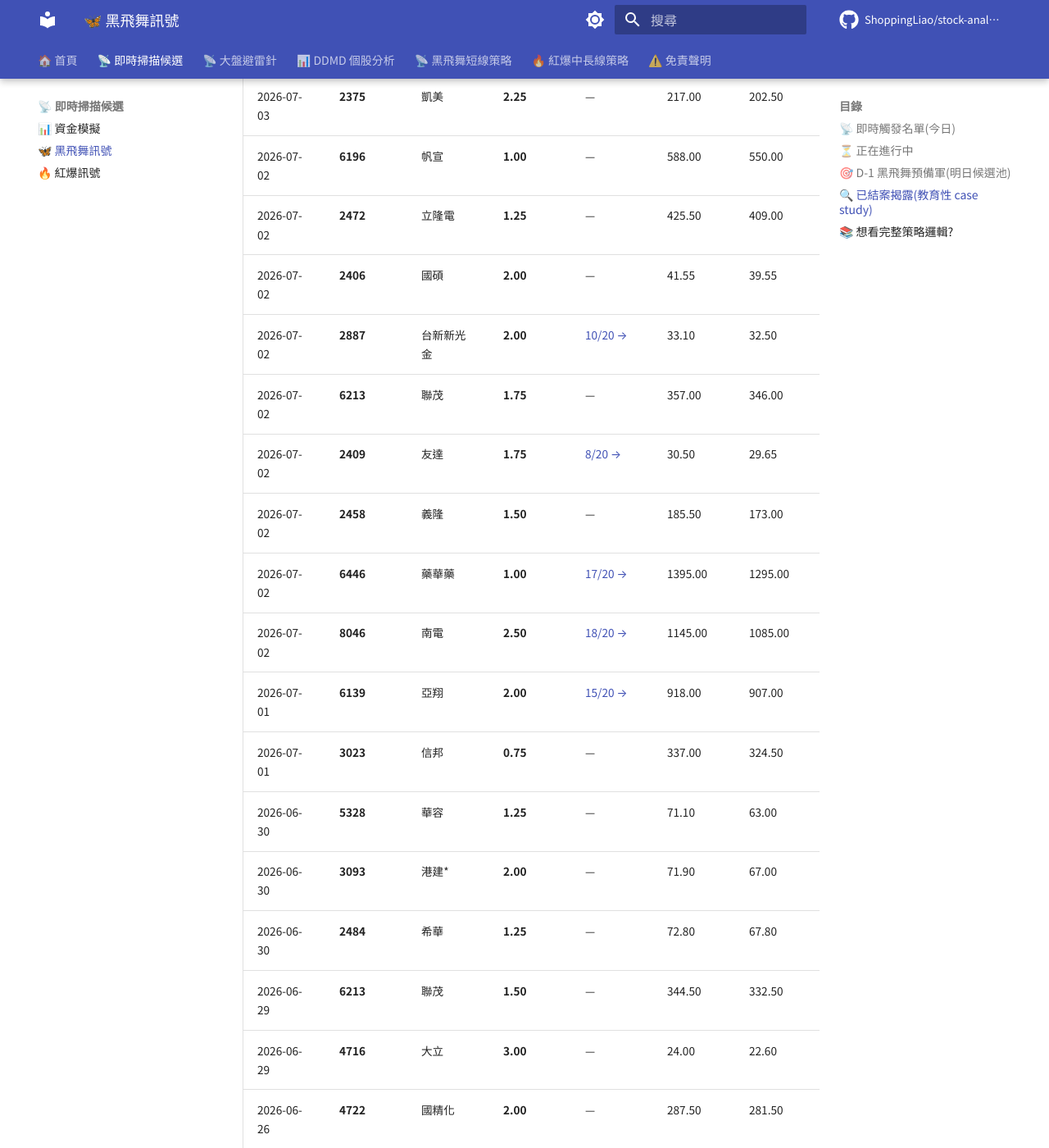
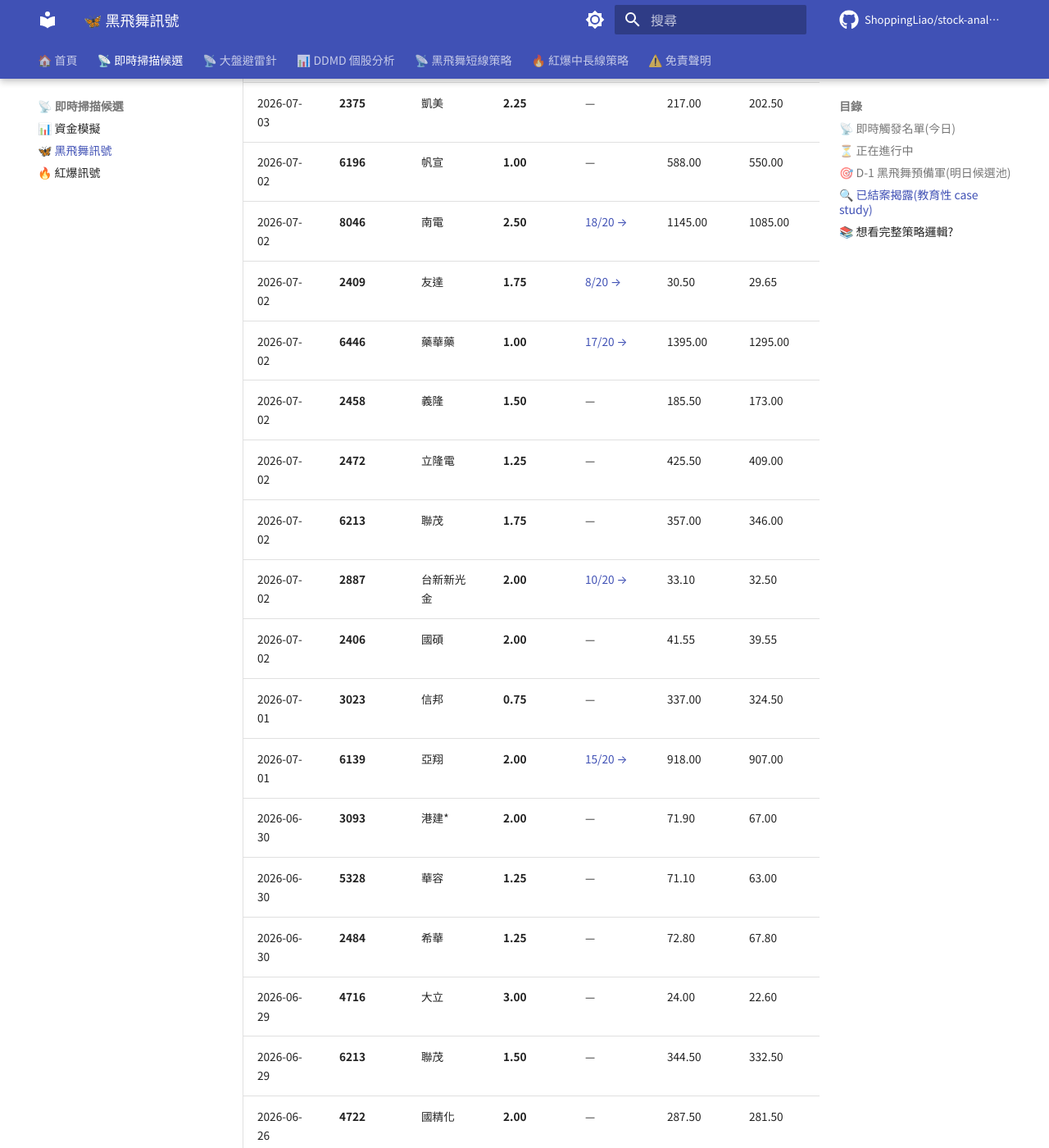
Before and after one commit to ShoppingLiao/stock-analysis-public, an MkDocs documentation site: the page built from docs/signals_black_butterfly.md, in a window 1280 px wide and 1400 px high, scrolled down 3672 px. Shown: the whole window at 82% size. Built offline with MkDocs 1.6.1 and Material for MkDocs 9.7.7, drawn with Linux system fonts in a browser that asks for light colours; comment, search, counter and statistics services are not loaded; some of the changed text lies outside the part shown.

```diff
--- a/docs/signals_black_butterfly.md
+++ b/docs/signals_black_butterfly.md
@@ -95,33 +94,33 @@
 | 2026-07-06 | **2302** | 麗正 | **1.00** | — | 52.50 | 51.00 | 57.75 | 🟢 ❌ 停損 | -2.86% | +0.19% | -8.95% |
 | 2026-07-03 | **2375** | 凱美 | **2.25** | — | 217.00 | 202.50 | 238.70 | 🟢 ❌ 停損 | -6.68% | +4.84% | -11.75% |
 | 2026-07-02 | **6196** | 帆宣 | **1.00** | — | 588.00 | 550.00 | 646.80 | 🟢 ❌ 停損 | -6.46% | +1.36% | -9.52% |
+| 2026-07-02 | **8046** | 南電 | **2.50** | [18/20 →](https://shoppingliao.github.io/stock-analysis-public/reports/8046_%E5%8D%97%E9%9B%BB_DDMD_2026-06-05/) | 1145.00 | 1085.00 | 1259.50 | 🟢 ❌ 停損 | -6.11% | +5.68% | -8.30% |
+| 2026-07-02 | **2409** | 友達 | **1.75** | [8/20 →](https://shoppingliao.github.io/stock-analysis-public/reports/2409_%E5%8F%8B%E9%81%94_DDMD_2026-06-05/) | 30.50 | 29.65 | 33.55 | 🟢 ❌ 停損 | -2.79% | +0.00% | -2.95% |
+| 2026-07-02 | **6446** | 藥華藥 | **1.00** | [17/20 →](https://shoppingliao.github.io/stock-analysis-public/reports/6446_%E8%97%A5%E8%8F%AF%E8%97%A5_DDMD_2026-05-08/) | 1395.00 | 1295.00 | 1534.50 | 🔴 ✅ 停利 | +2.28% | +12.54% | -1.08% |
+| 2026-07-02 | **2458** | 義隆 | **1.50** | — | 185.50 | 173.00 | 204.05 | 🟢 ❌ 停損 | -1.08% | +5.93% | -4.04% |
 | 2026-07-02 | **2472** | 立隆電 | **1.25** | — | 425.50 | 409.00 | 468.05 | 🟢 ❌ 停損 | -0.12% | +6.58% | -2.82% |
+| 2026-07-02 | **6213** | 聯茂 | **1.75** | — | 357.00 | 346.00 | 392.70 | 🔴 ✅ 停利 | +0.70% | +18.91% | -6.44% |
+| 2026-07-02 | **2887** | 台新新光金 | **2.00** | [10/20 →](https://shoppingliao.github.io/stock-analysis-public/reports/2887_%E5%8F%B0%E6%96%B0%E6%96%B0%E5%85%89%E9%87%91_DDMD_2026-06-05/) | 33.10 | 32.50 | 36.41 | 🔴 ✅ 停利 | +7.10% | +14.05% | -0.45% |
 | 2026-07-02 | **2406** | 國碩 | **2.00** | — | 41.55 | 39.55 | 45.70 | 🟢 ❌ 停損 | -4.81% | +3.13% | -6.14% |
-| 2026-07-02 | **2887** | 台新新光金 | **2.00** | [10/20 →](https://shoppingliao.github.io/stock-analysis-public/reports/2887_%E5%8F%B0%E6%96%B0%E6%96%B0%E5%85%89%E9%87%91_DDMD_2026-06-05/) | 33.10 | 32.50 | 36.41 | 🔴 ✅ 停利 | +7.10% | +14.05% | -0.45% |
-| 2026-07-02 | **6213** | 聯茂 | **1.75** | — | 357.00 | 346.00 | 392.70 | 🔴 ✅ 停利 | +0.70% | +18.91% | -6.44% |
-| 2026-07-02 | **2409** | 友達 | **1.75** | [8/20 →](https://shoppingliao.github.io/stock-analysis-public/reports/2409_%E5%8F%8B%E9%81%94_DDMD_2026-06-05/) | 30.50 | 29.65 | 33.55 | 🟢 ❌ 停損 | -2.79% | +0.00% | -2.95% |
-| 2026-07-02 | **2458** | 義隆 | **1.50** | — | 185.50 | 173.00 | 204.05 | 🟢 ❌ 停損 | -1.08% | +5.93% | -4.04% |
-| 2026-07-02 | **6446** | 藥華藥 | **1.00** | [17/20 →](https://shoppingliao.github.io/stock-analysis-public/reports/6446_%E8%97%A5%E8%8F%AF%E8%97%A5_DDMD_2026-05-08/) | 1395.00 | 1295.00 | 1534.50 | 🔴 ✅ 停利 | +2.28% | +12.54% | -1.08% |
-| 2026-07-02 | **8046** | 南電 | **2.50** | [18/20 →](https://shoppingliao.github.io/stock-analysis-public/reports/8046_%E5%8D%97%E9%9B%BB_DDMD_2026-06-05/) | 1145.00 | 1085.00 | 1259.50 | 🟢 ❌ 停損 | -6.11% | +5.68% | -8.30% |
+| 2026-07-01 | **3023** | 信邦 | **0.75** | — | 337.00 | 324.50 | 370.70 | 🟢 ❌ 停損 | -3.71% | +3.86% | -4.90% |
 | 2026-07-01 | **6139** | 亞翔 | **2.00** | [15/20 →](https://shoppingliao.github.io/stock-analysis-public/reports/6139_%E4%BA%9E%E7%BF%94_DDMD_2026-06-05/) | 918.00 | 907.00 | 1009.80 | 🟢 ❌ 停損 | -1.20% | +3.81% | -2.94% |
-| 2026-07-01 | **3023** | 信邦 | **0.75** | — | 337.00 | 324.50 | 370.70 | 🟢 ❌ 停損 | -3.71% | +3.86% | -4.90% |
+| 2026-06-30 | **3093** | 港建* | **2.00** | — | 71.90 | 67.00 | 79.09 | 🟢 ❌ 停損 | -0.84% | +6.82% | -2.92% |
 | 2026-06-30 | **5328** | 華容 | **1.25** | — | 71.10 | 63.00 | 78.21 | 🔴 ✅ 停利 | +6.75% | +24.89% | 5.06% |
-| 2026-06-30 | **3093** | 港建* | **2.00** | — | 71.90 | 67.00 | 79.09 | 🟢 ❌ 停損 | -0.84% | +6.82% | -2.92% |
 | 2026-06-30 | **2484** | 希華 | **1.25** | — | 72.80 | 67.80 | 80.08 | 🔴 ✅ 停利 | +19.64% | +40.11% | 7.14% |
+| 2026-06-29 | **4716** | 大立 | **3.00** | — | 24.00 | 22.60 | 26.40 | 🟢 ❌ 停損 | -5.83% | +9.17% | -9.17% |
 | 2026-06-29 | **6213** | 聯茂 | **1.50** | — | 344.50 | 332.50 | 378.95 | 🔴 ✅ 停利 | +5.23% | +24.26% | -2.23% |
-| 2026-06-29 | **4716** | 大立 | **3.00** | — | 24.00 | 22.60 | 26.40 | 🟢 ❌ 停損 | -5.83% | +9.17% | -9.17% |
 | 2026-06-26 | **4722** | 國精化 | **2.00** | — | 287.50 | 281.50 | 316.25 | 🔴 ✅ 停利 | +0.39% | +8.87% | -1.22% |
 | 2026-06-26 | **2302** | 麗正 | **1.50** | — | 48.00 | 46.75 | 52.80 | 🟢 ❌ 停損 | -2.60% | +2.81% | -4.79% |
 | 2026-06-25 | **8261** | 富鼎 | **1.50** | — | 254.50 | 237.50 | 279.95 | 🟢 ❌ 停損 | -4.13% | +10.41% | -5.11% |
 | 2026-06-25 | **2890** | 永豐金 | **2.00** | [12/20 →](https://shoppingliao.github.io/stock-analysis-public/reports/2890_%E6%B0%B8%E8%B1%90%E9%87%91_DDMD_2026-06-05/) | 39.80 | 38.65 | 43.78 | 🔴 ✅ 停利 | +1.63% | +6.28% | -2.14% |
-| 2026-06-24 | **1326** | 台化 | **2.00** | [9/20 →](https://shoppingliao.github.io/stock-analysis-public/reports/1326_%E5%8F%B0%E5%8C%96_DDMD_2026-06-05/) | 57.70 | 50.80 | 63.47 | 🟢 ❌ 停損 | -6.07% | +7.97% | -6.76% |
+| 2026-06-24 | **5425** | 台半 | **1.25** | — | 131.00 | 121.00 | 144.10 | 🟢 ❌ 停損 | -7.63% | +1.53% | -12.60% |
 | 2026-06-24 | **6548** | 長科* | **2.75** | — | 91.80 | 88.50 | 100.98 | 🟢 ❌ 停損 | -3.59% | +3.92% | -6.21% |
 | 2026-06-24 | **2409** | 友達 | **2.25** | [8/20 →](https://shoppingliao.github.io/stock-analysis-public/reports/2409_%E5%8F%8B%E9%81%94_DDMD_2026-06-05/) | 30.40 | 28.00 | 33.44 | 🟢 ❌ 停損 | -7.89% | +2.30% | -8.06% |
-| 2026-06-24 | **5425** | 台半 | **1.25** | — | 131.00 | 121.00 | 144.10 | 🟢 ❌ 停損 | -7.63% | +1.53% | -12.60% |
-| 2026-06-24 | **2363** | 矽統 | **2.25** | — | 68.90 | 64.70 | 75.79 | 🟢 ❌ 停損 | -0.44% | +10.45% | -0.58% |
+| 2026-06-24 | **1326** | 台化 | **2.00** | [9/20 →](https://shoppingliao.github.io/stock-analysis-public/reports/1326_%E5%8F%B0%E5%8C%96_DDMD_2026-06-05/) | 57.70 | 50.80 | 63.47 | 🟢 ❌ 停損 | -6.07% | +7.97% | -6.76% |
+| 2026-06-24 | **5347** | 世界 | **2.00** | [14/20 →](https://shoppingliao.github.io/stock-analysis-public/reports/5347_%E4%B8%96%E7%95%8C%E5%85%88%E9%80%B2_DDMD_2026-05-08/) | 197.50 | 181.00 | 217.25 | 🔴 ✅ 停利 | +2.28% | +11.39% | -1.27% |
 | 2026-06-24 | **2426** | 鼎元 | **1.50** | — | 93.50 | 90.50 | 102.85 | 🟢 ❌ 停損 | -3.21% | +0.43% | -9.09% |
 | 2026-06-24 | **3711** | 日月光投控 | **2.00** | [18/20 →](https://shoppingliao.github.io/stock-analysis-public/reports/3711_%E6%97%A5%E6%9C%88%E5%85%89%E6%8A%95%E6%8E%A7_DDMD_2026-05-05/) | 649.00 | 613.00 | 713.90 | 🟢 ❌ 停損 | -2.62% | +7.09% | -3.70% |
-| 2026-06-24 | **5347** | 世界 | **2.00** | [14/20 →](https://shoppingliao.github.io/stock-analysis-public/reports/5347_%E4%B8%96%E7%95%8C%E5%85%88%E9%80%B2_DDMD_2026-05-08/) | 197.50 | 181.00 | 217.25 | 🔴 ✅ 停利 | +2.28% | +11.39% | -1.27% |
+| 2026-06-24 | **2363** | 矽統 | **2.25** | — | 68.90 | 64.70 | 75.79 | 🟢 ❌ 停損 | -0.44% | +10.45% | -0.58% |
 | 2026-06-24 | **3094** | 聯傑 | **2.00** | — | 45.25 | 40.05 | 49.78 | 🟢 ❌ 停損 | -11.49% | +1.99% | -12.49% |
 | 2026-06-24 | **6202** | 盛群 | **1.50** | — | 71.50 | 67.50 | 78.65 | 🟢 ❌ 停損 | -5.59% | +1.82% | -11.33% |
 | 2026-06-24 | **3615** | 安可 | **1.75** | — | 57.30 | 54.80 | 63.03 | 🟢 ❌ 停損 | -4.36% | +1.57% | -9.08% |
```
Also changed, not shown: other parts of docs/signals_black_butterfly.md (+9 -12 lines).
